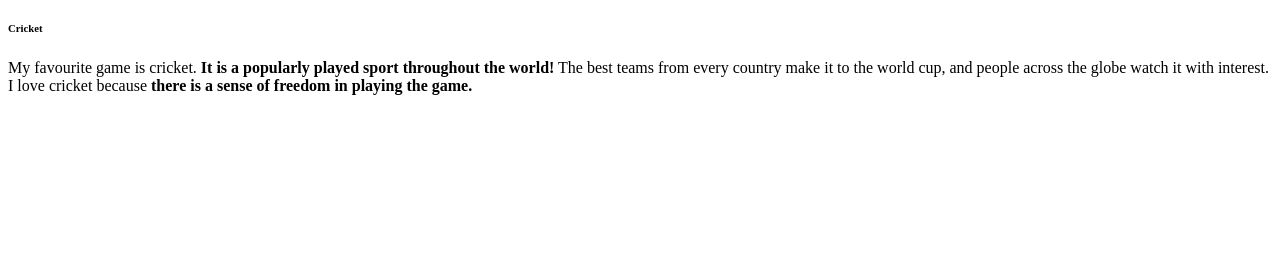
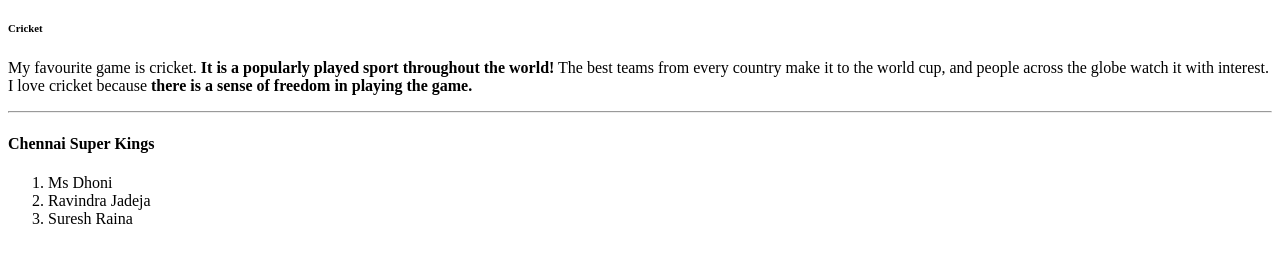
Before and after one commit to 44-563-Web-Apps-S23/44563-webapps-assignment-3-AshokkumarGanji, a plain HTML site: page index.html in a window 1280 px wide. Shown: the part 61-324 px from the top of the page. Drawn offline with Linux system fonts and the light colour scheme.

Commit message:
Added list of ordered items

```diff
--- a/index.html
+++ b/index.html
@@ -12,5 +12,18 @@
       <h6>Cricket</h6>
       <p>My favourite game is cricket. <b>It is a popularly played sport throughout the world!</b> The best teams from every country make it to the world cup, and people across the globe watch it with interest.
       I love cricket because <b> there is a sense of freedom in playing the game.</b></p>
+
+      <!--Section with an ordered list-->
+      <hr>
+
+      <h4>Chennai Super Kings</h4>
+
+      <ol>
+        <li>Ms Dhoni</li>
+        <li>Ravindra Jadeja</li>
+        <li>Suresh Raina</li>
+      </ol>
+
+
         </body>
 </html>
```
Also changed, not shown: 1 other file.
